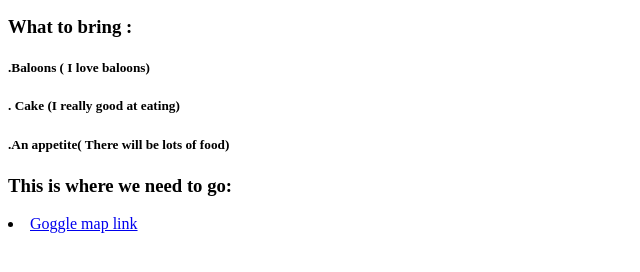
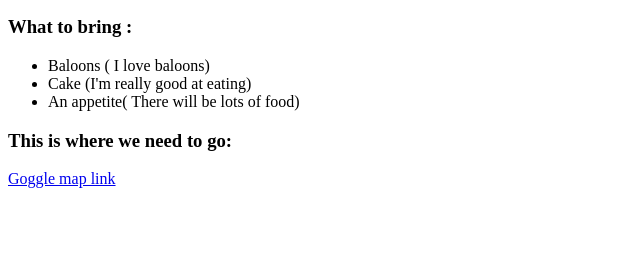
Before and after one commit to Harshit1301/internship, a plain HTML site: page Birthday Invite Project/index.html in a window 1280 px wide. Shown: the part 416-688 px from the top of the page, without its empty margins (0-640 px from the left). Drawn offline with Linux system fonts and the light colour scheme.

Commit message:
Correction on what to bring
Header was used instead of unordered list.

```diff
--- a/Birthday Invite Project/index.html
+++ b/Birthday Invite Project/index.html
@@ -5,10 +5,13 @@
   <h2> on the 30th August</h2>
   <img src="C:\Users\har\Downloads\Task (Summer Internship)\Birthday Invite Project\birthday-cake.jpeg" alt="Image Description">
   <h3> What to bring :</h3>
-  <h5>.Baloons ( I love baloons)</h5>
-  <h5>. Cake (I really good at eating)</h5>
-  <h5>.An appetite( There will be lots of food)</h5>
+  <ul>
+  <li>Baloons ( I love baloons)
+  <li>Cake (I'm really good at eating)</li>
+  <li>An appetite( There will be lots of food)</li>
+  </ul>
   <h3> This is where we need to go:</h3>
-  <li><a href="https://www.Gogglemaplink.com"> Goggle map link</a></li>
+
+  <a href="https://www.Gogglemaplink.com"> Goggle map link</a>
 </body>
 </html>
```
